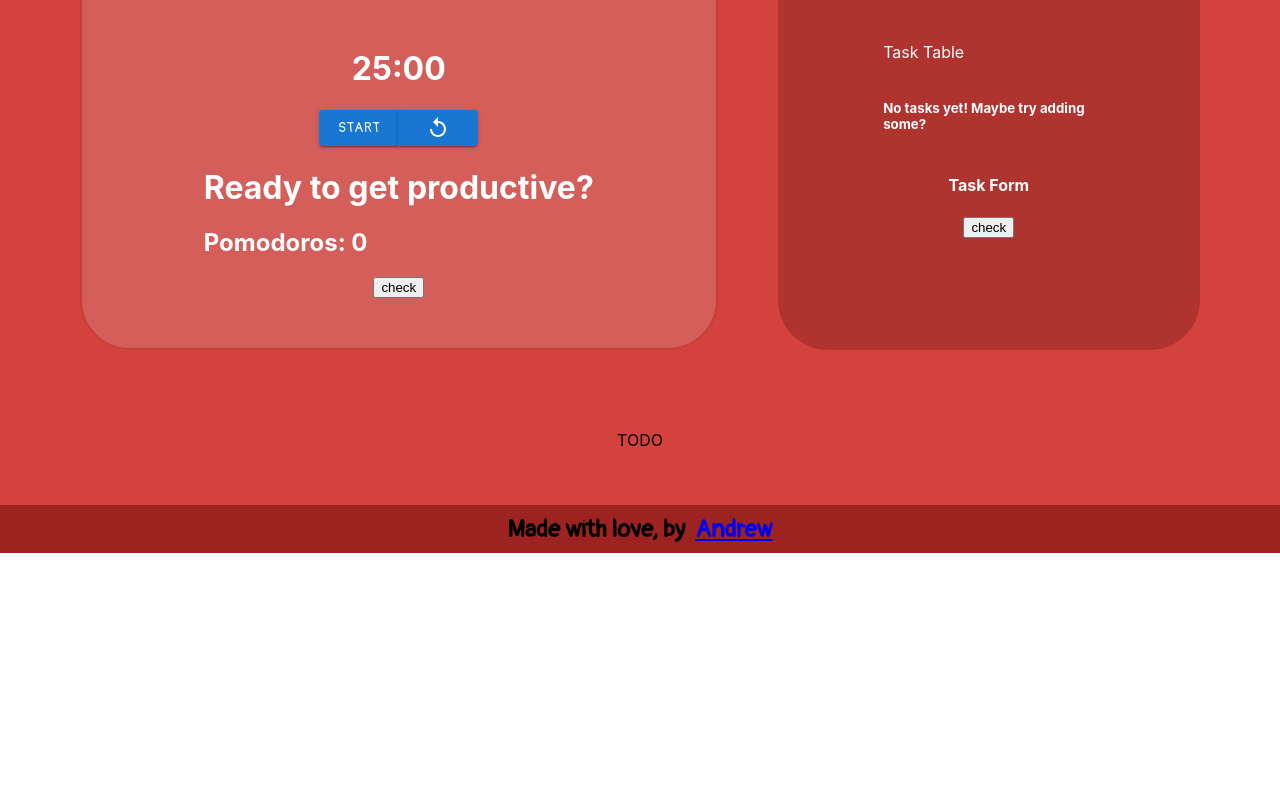
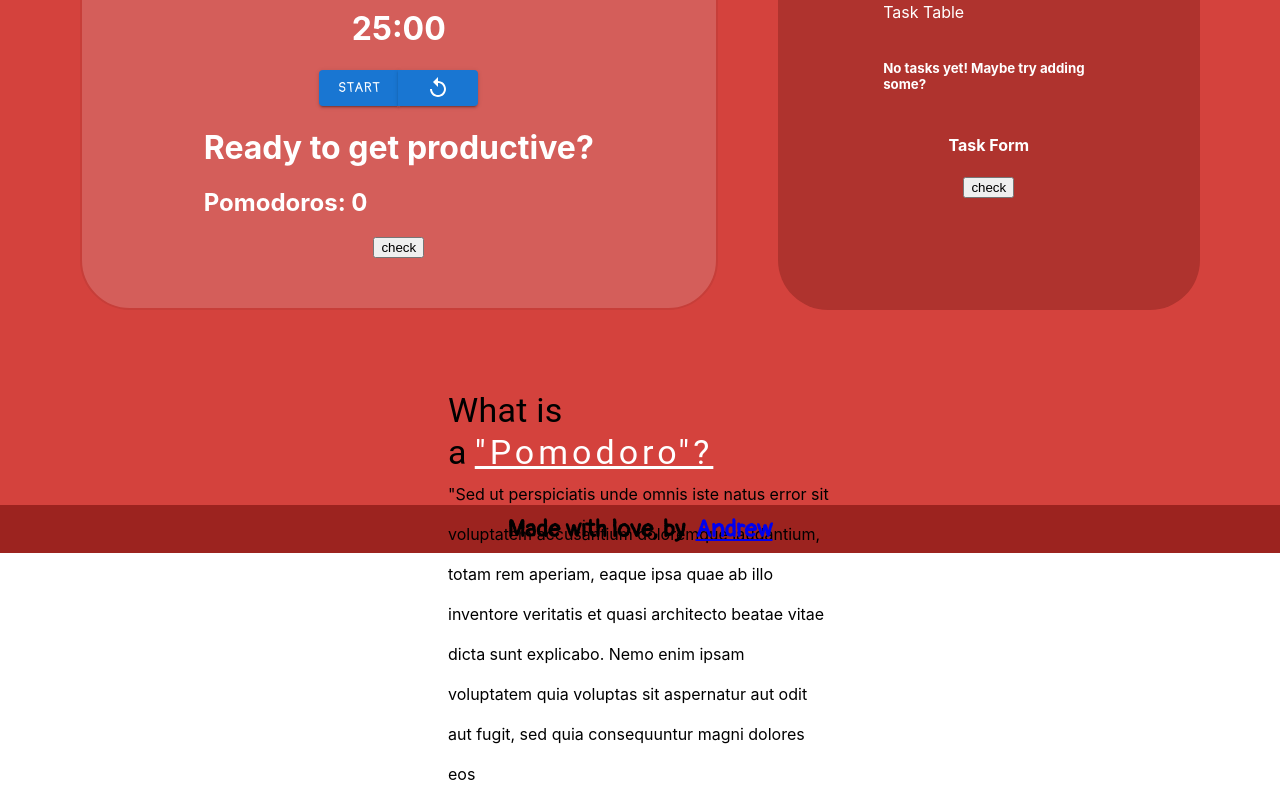
Before and after one commit to vndrewhk/pomodoro-app, a React (Create React App) app: page / in a window 1280 px wide. Shown: the part 295-1089 px from the top of the page. Before the commit the page ends 848 px from the top, so only its background shows below. Built offline with nearby package versions, Linux system fonts and the light colour scheme.

Commit message:
styling description

```diff
--- a/src/Components/Layout/FlavourText/FlavourText.jsx
+++ b/src/Components/Layout/FlavourText/FlavourText.jsx
@@ -1,5 +1,35 @@
+import { Typography } from "@mui/material";
+import { Box } from "@mui/system";
+import styles from "./FlavourText.module.css";
 const FlavourText = () => {
-  return <div>TODO</div>;
+  return (
+    <div className={styles.container}>
+      <div className={styles.description}>
+        <Typography variant="h4" component="h2">
+          What is a
+          <Typography
+            sx={{
+              letterSpacing: 4,
+              m: 1,
+              color: "white",
+              textDecorationLine: "underline",
+            }}
+            variant="h4"
+            component="span"
+          >
+            "Pomodoro"?
+          </Typography>
+        </Typography>
+        <Typography sx={{ lineHeight: 2.5 }} variant="p" component="p">
+          "Sed ut perspiciatis unde omnis iste natus error sit voluptatem
+          accusantium doloremque laudantium, totam rem aperiam, eaque ipsa quae
+          ab illo inventore veritatis et quasi architecto beatae vitae dicta
+          sunt explicabo. Nemo enim ipsam voluptatem quia voluptas sit
+          aspernatur aut odit aut fugit, sed quia consequuntur magni dolores eos
+        </Typography>
+      </div>
+    </div>
+  );
 };
 
 export default FlavourText;
--- a/src/Components/Layout/FlavourText/FlavourText.module.css
+++ b/src/Components/Layout/FlavourText/FlavourText.module.css
@@ -0,0 +1,12 @@
+.container {
+  display: flex;
+  /* justify-content: center; */
+  flex-direction: column;
+  align-items: center;
+}
+.description {
+  display: flex;
+  flex-direction: column;
+  align-items: center;
+  width: 30%;
+}
```
